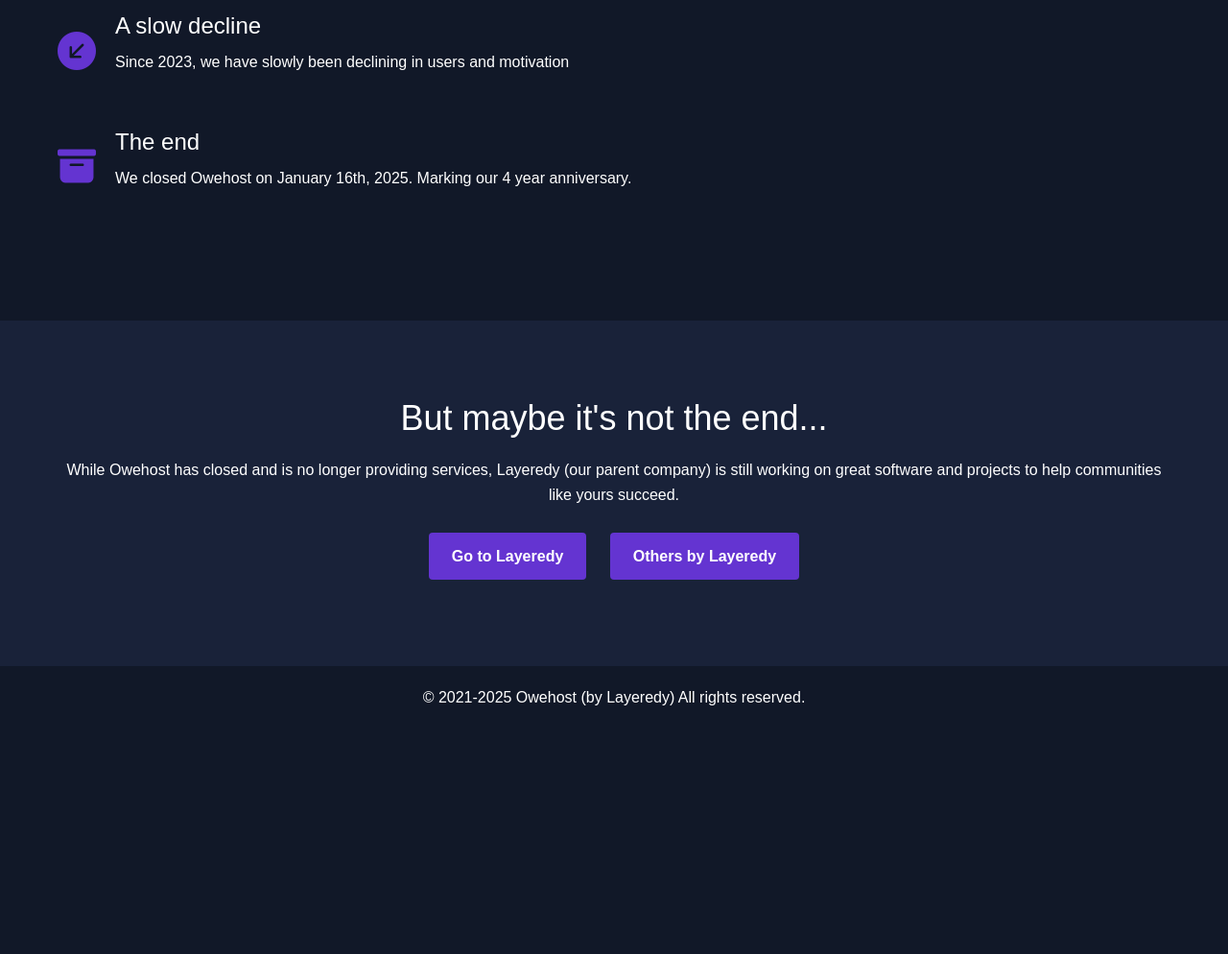
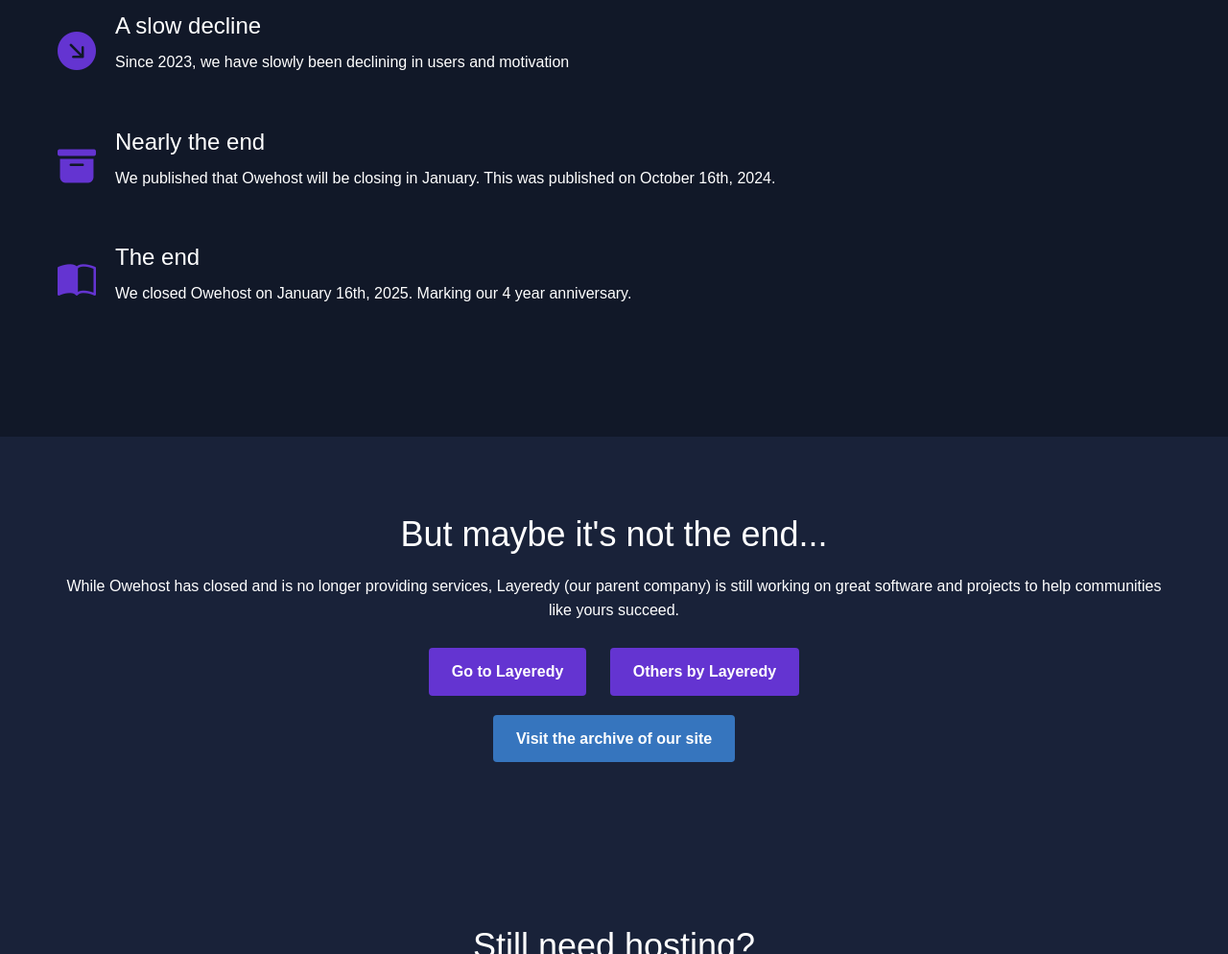
Before and after one commit to layeredy/owehost.com, a plain HTML site: page index.html in a window 1280 px wide. Shown: the part 1400-2394 px from the top of the page at 96% size. Before the commit the page ends 2176 px from the top, so only its background shows below. Drawn offline with nearby package versions, Linux system fonts and the light colour scheme.

Commit message:
Finalize changes before release

```diff
--- a/index.html
+++ b/index.html
@@ -1,13 +1,14 @@
 <!DOCTYPE html>
+
 <html lang="en" data-theme="dark">
     <head>
         <meta charset="UTF-8">
         <title>Owehost | The end</title>
+        <link rel="icon" href="https://cdn.owehost.com/logo.png" type="image/x-icon">
         <link rel="stylesheet" href="https://stackpath.bootstrapcdn.com/bootstrap/4.5.0/css/bootstrap.min.css">
         <link rel="stylesheet" href="https://cdn.jsdelivr.net/npm/bootstrap-icons@1.10.5/font/bootstrap-icons.css">
         <link rel="stylesheet" href="styles.css">
     </head>
-<body>
     <header class="hero">
         <div class="container hero-content">
             <div class="hero-text">
@@ -87,7 +88,7 @@
               </div>
           <div class="timeline-item">
               <div class="timeline-icon">
-                  <i class="bi bi-arrow-down-left-circle-fill"></i>
+                  <i class="bi bi-arrow-down-right-circle-fill"></i>
               </div>
               <div class="timeline-content">
                   <h3>A slow decline</h3>
@@ -97,6 +98,15 @@
           <div class="timeline-item">
             <div class="timeline-icon">
                 <i class="bi bi-archive-fill"></i>
+            </div>
+            <div class="timeline-content">
+                <h3>Nearly the end</h3>
+                <p>We published that Owehost will be closing in January. This was published on October 16th, 2024.</p>
+            </div>
+        </div>
+          <div class="timeline-item">
+              <div class="timeline-icon">
+                  <i class="bi bi-book-half"></i>
               </div>
               <div class="timeline-content">
                   <h3>The end</h3>
@@ -112,6 +122,15 @@
             <p>While Owehost has closed and is no longer providing services, Layeredy (our parent company) is still working on great software and projects to help communities like yours succeed.</p>
             <a href="https://layeredy.com/" class="button">Go to Layeredy</a>
             <a href="https://layeredy.com/portfolio/" class="button">Others by Layeredy</a>
+            <br />
+            <a href="https://archive.owehost.com/" class="button2">Visit the archive of our site</a>
+        </div>
+    </section>
+    <section class="layeredy-info">
+        <div class="container text-center">
+            <h2>Still need hosting?</h2>
+            <p>If you still need hosting, we recommend checking out Plasmahost as they were founded by 2 of the 3 admins at Owehost and have similar offerings.</p>
+            <a href="https://plasmahost.net" class="button">Go to Plasmahost</a>
         </div>
     </section>
 
--- a/styles.css
+++ b/styles.css
@@ -118,3 +118,21 @@ body {
 .button:hover {
   background-color: #4a27a8;
 }
+
+.button2 {
+  display: inline-block;
+  padding: 12px 24px;
+  margin: 10px;
+  font-size: 16px;
+  font-weight: bold;
+  text-align: center;
+  text-decoration: none;
+  color: #ffffff;
+  background-color: #3675be;
+  border-radius: 4px;
+  transition: background-color 0.3s ease;
+}
+
+.button:hover {
+  background-color: #5e3bbf;
+}
```
Lines whose indentation alone changed are shown as unchanged.
